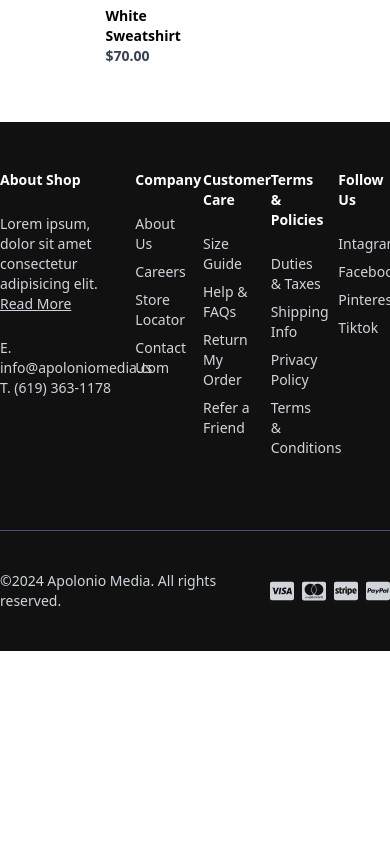
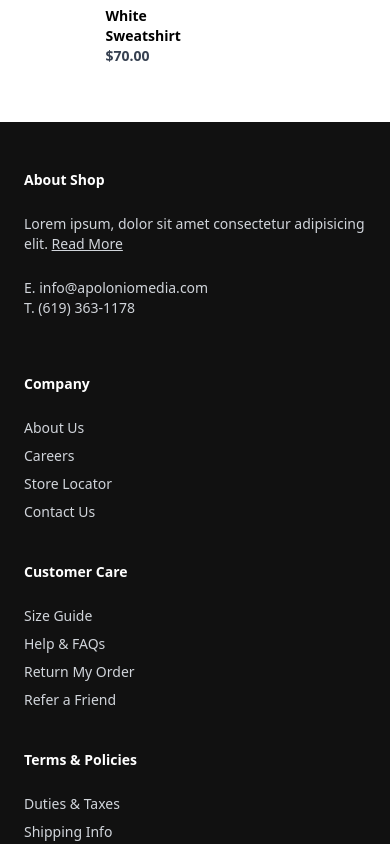
Before and after one commit to developermendoza/ecommerce-2024, a Next.js app: page /shop in a window 390 px wide. Shown: the part 2020-2864 px from the top of the page. Before the commit the page ends 2671 px from the top, so only its background shows below. Built offline with nearby package versions, Linux system fonts and the light colour scheme.

Commit message:
make footer responsive

```diff
--- a/src/components/Footer.tsx
+++ b/src/components/Footer.tsx
@@ -6,8 +6,8 @@ const Footer = () => {
   return (
     <footer className="bg-[#111111]">
       <div className="border-gray-600 border-b-[1px]">
-        <div className="py-12 grid grid-cols-6 gap-4 max-w-6xl m-auto text-gray-300 text-sm">
-          <div className="col-span-2">
+        <div className="py-12 px-6 grid grid-cols-6 gap-4 max-w-6xl m-auto text-gray-300 text-sm">
+          <div className="mb-10  col-span-6 lg:mb-0 lg:col-span-2">
             <h3 className="text-white font-semibold">About Shop</h3>
             <p className="my-6">
               Lorem ipsum, dolor sit amet consectetur adipisicing elit.{" "}
@@ -16,7 +16,7 @@ const Footer = () => {
             <p>E. info@apoloniomedia.com</p>
             <p>T. (619) 363-1178</p>
           </div>
-          <div>
+          <div className=" col-span-6  md:col-span-3 lg:col-span-1">
             <h3 className="text-white font-semibold">Company</h3>
             <ul className="my-6 flex flex-col gap-2">
               <li>About Us</li>
@@ -25,7 +25,7 @@ const Footer = () => {
               <li>Contact Us</li>
             </ul>
           </div>
-          <div>
+          <div className=" col-span-6  md:col-span-3 lg:col-span-1">
             <h3 className="text-white font-semibold">Customer Care</h3>
             <ul className="my-6 flex flex-col gap-2">
               <li>Size Guide</li>
@@ -34,7 +34,7 @@ const Footer = () => {
               <li>Refer a Friend</li>
             </ul>
           </div>
-          <div>
+          <div className=" col-span-6 md:col-span-3 lg:col-span-1">
             <h3 className="text-white font-semibold">Terms & Policies</h3>
             <ul className="my-6 flex flex-col gap-2">
               <li>Duties & Taxes</li>
@@ -43,7 +43,7 @@ const Footer = () => {
               <li>Terms & Conditions</li>
             </ul>
           </div>
-          <div>
+          <div className=" col-span-6 md:col-span-3 lg:col-span-1">
             <h3 className="text-white font-semibold">Follow Us</h3>
             <ul className="my-6 flex flex-col gap-2">
               <li>Intagram</li>
@@ -54,7 +54,7 @@ const Footer = () => {
           </div>
         </div>
       </div>
-      <div className="py-10 flex justify-between text-gray-300 text-sm items-center max-w-6xl m-auto">
+      <div className="py-10 flex px-6  justify-between text-gray-300 text-sm items-center max-w-6xl m-auto">
         <p>©2024 Apolonio Media. All rights reserved.</p>
         <div className="flex gap-2 text-2xl">
           <FaCcVisa />
```
